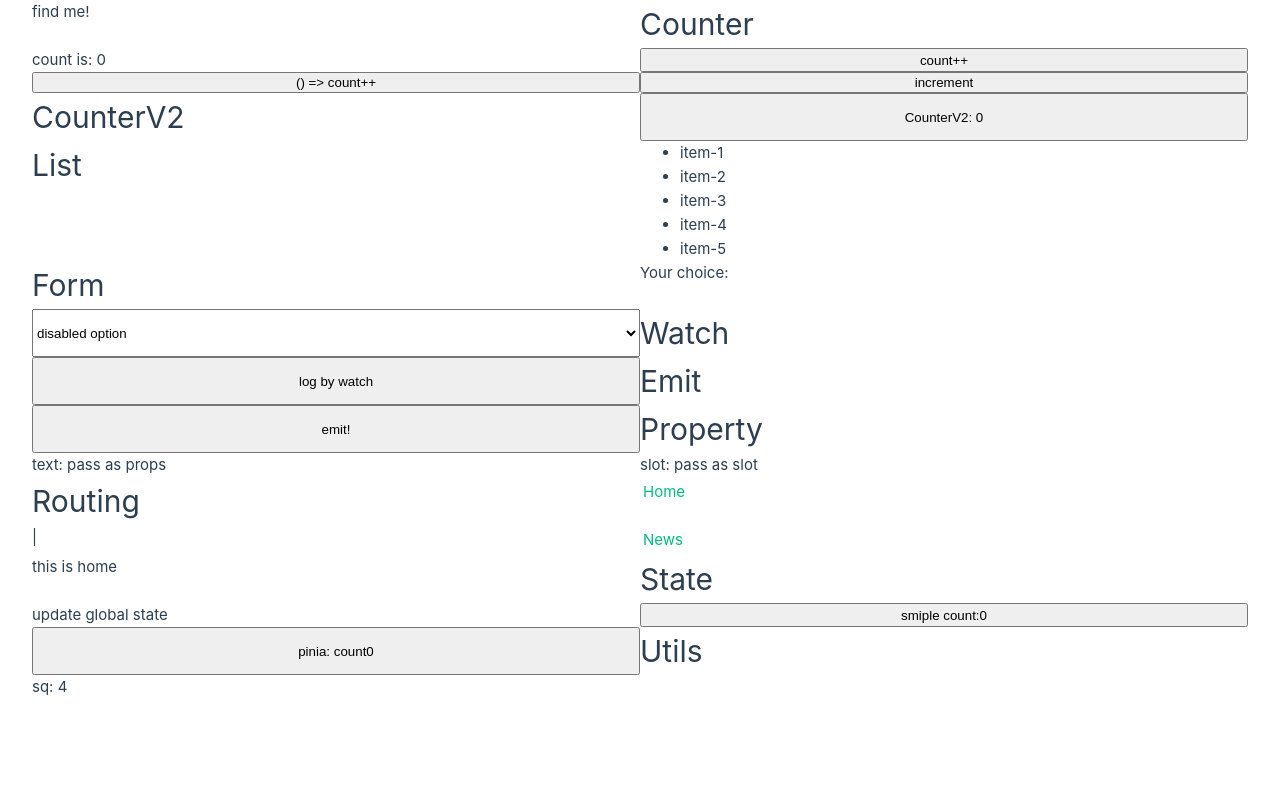
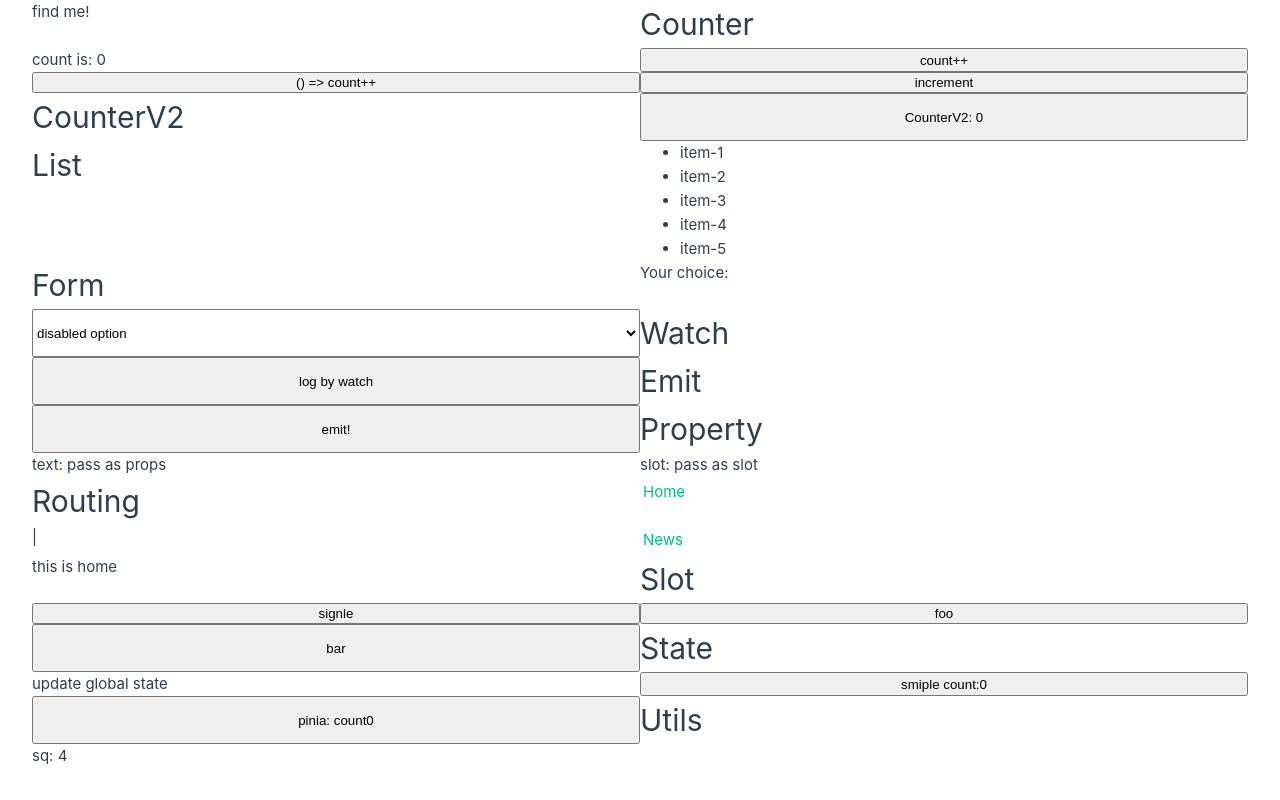
Before and after one commit to kitta65/poc-vue, a Vue app: page / in a window 1280 px wide. Built offline with nearby package versions, Linux system fonts and the light colour scheme; the HTML template or start-up script is replaced by a standard one.

Commit message:
use slot

```diff
--- a/src/App.vue
+++ b/src/App.vue
@@ -7,6 +7,8 @@ import Form from "./components/Form.vue";
 import Watch from "./components/Watch.vue";
 import Property from "./components/Property.vue";
 import Routing from "./components/Routing.vue";
+import SlotSingle from "./components/SlotSingle.vue";
+import SlotMultiple from "./components/SlotMultiple.vue";
 import State from "./components/State.vue";
 import { sq } from "./utils";
 </script>
@@ -38,6 +40,13 @@ import { sq } from "./utils";
 
   <h1>Routing</h1>
   <Routing />
+
+  <h1>Slot</h1>
+  <SlotSingle>signle</SlotSingle>
+  <SlotMultiple>
+    <template v-slot:first>foo</template>
+    <template #second>bar</template>
+  </SlotMultiple>
 
   <h1>State</h1>
   <State />
--- /dev/null
+++ b/src/components/SlotMultiple.vue
@@ -0,0 +1,6 @@
+<script setup lang="ts"></script>
+
+<template>
+  <button><slot name="first" /></button>
+  <button><slot name="second" /></button>
+</template>
--- /dev/null
+++ b/src/components/SlotSingle.vue
@@ -0,0 +1,5 @@
+<script setup lang="ts"></script>
+
+<template>
+  <button><slot /></button>
+</template>
```
